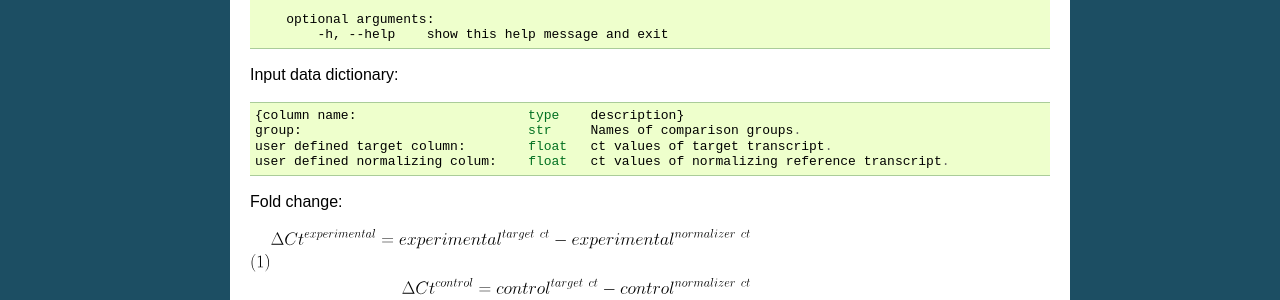
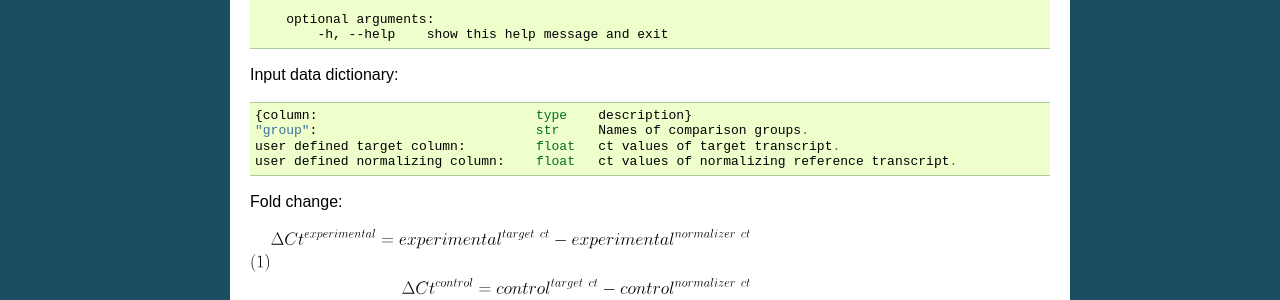
Before and after one commit to patrickmlong/pycr, a Sphinx documentation site: the page built from docs/index.rst, in a window 1280 px wide. Shown: the part 438-738 px from the top of the page. Built offline with Sphinx 7.4.7, drawn with Linux system fonts in a browser that asks for light colours.

Commit message:
Update index.rst

```diff
--- a/docs/index.rst
+++ b/docs/index.rst
@@ -25,10 +25,10 @@ Running pycr::
 
 Input data dictionary::
 
-    {column name:                      type    description}
-    group:                             str     Names of comparison groups.
-    user defined target column:        float   ct values of target transcript.
-    user defined normalizing colum:    float   ct values of normalizing reference transcript.
+    {column:                            type    description}
+    "group":                            str     Names of comparison groups.
+    user defined target column:         float   ct values of target transcript.
+    user defined normalizing column:    float   ct values of normalizing reference transcript.
 
 
 Fold change:
```
